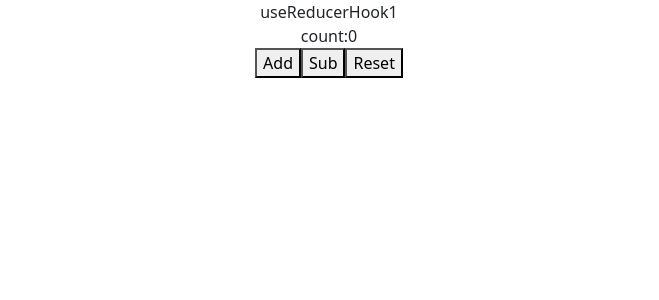
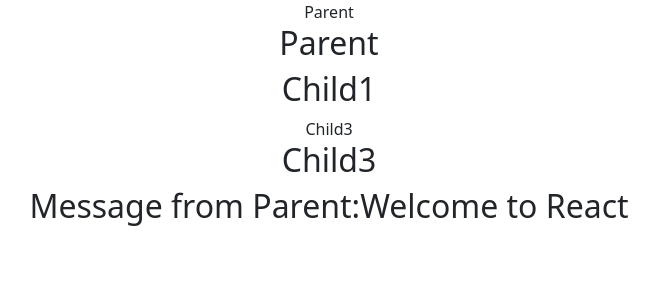
Before and after one commit to pranaliPukale/newReact1, a React (Create React App) app in the folder my/: page / in a window 1280 px wide. Shown: the top 300 px of the page, without its empty margins (311-970 px from the left). Built offline with nearby package versions, Linux system fonts and the light colour scheme.

Commit message:
useContext
useContext

```diff
--- a/my/src/App.js
+++ b/my/src/App.js
@@ -11,6 +11,7 @@
 import UseMemoParentComp from './Component/UseMemoHook.jsx/UseMemoParentComp';
 import Form1 from './Component/FormHandling/Form1';
 import UseReducerHook1 from './Component/UseReducerHook/UseReducerHook1';
+import Parent from './Component/UseContextHook/Parent';
 
 function App() {
 
@@ -33,7 +34,7 @@
       //</header>
    // </div>
    <div  className='App'>
-      <UseReducerHook1/>
+      <Parent/>
   </div>
 
 
--- /dev/null
+++ b/my/src/Component/UseContextHook/Child1.jsx
@@ -0,0 +1,12 @@
+import React from 'react'
+import Child3 from './Child3'
+const Child1 = () => {
+  return (
+    <div>
+                <h2>Child1</h2>
+      <Child3/>
+    </div>
+  )
+}
+
+export default Child1
--- /dev/null
+++ b/my/src/Component/UseContextHook/Child3.jsx
@@ -0,0 +1,15 @@
+import React, { useContext } from 'react'
+import MyContext from './MyContext'
+
+const Child3 = () => {
+    const message=useContext(MyContext)
+  return (
+    <div>Child3
+<h2>Child3</h2>
+<h2>Message from Parent:{message}</h2>
+    </div>
+
+  )
+}
+
+export default Child3
--- /dev/null
+++ b/my/src/Component/UseContextHook/MyContext.jsx
@@ -0,0 +1,3 @@
+import React from "react"
+const MyContext=React.createContext()
+export default MyContext;
--- /dev/null
+++ b/my/src/Component/UseContextHook/Parent.jsx
@@ -0,0 +1,18 @@
+import React, { useState } from 'react'
+import MyContext from './MyContext'
+import Child1 from './Child1'
+
+const Parent = () => {
+    const [message,setMessage]=useState("Welcome to React")
+  return (
+    <div>Parent
+        <h2>Parent</h2>
+        <MyContext.Provider value={message}>
+            <Child1/>
+        </MyContext.Provider>
+
+    </div>
+  )
+}
+
+export default Parent
```
